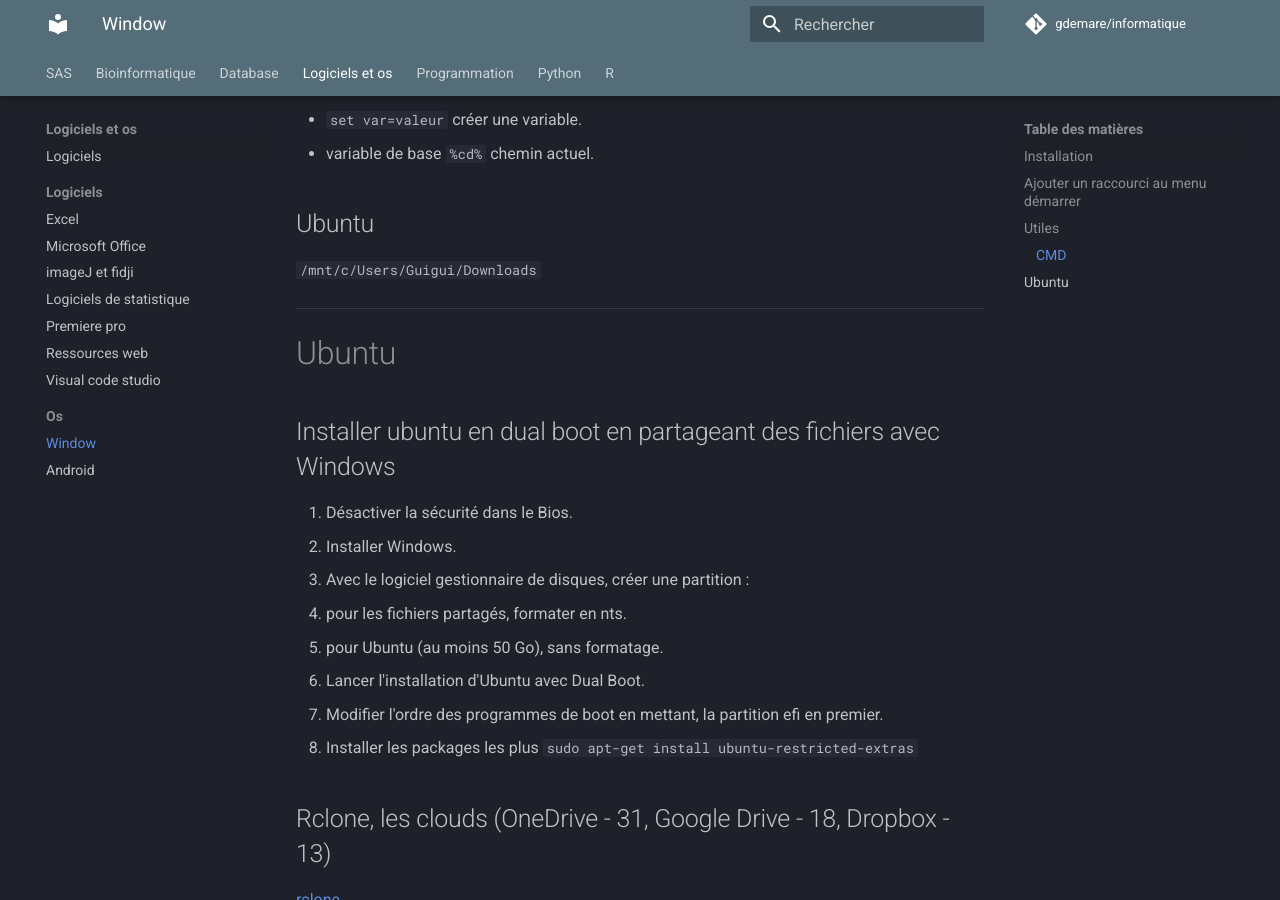
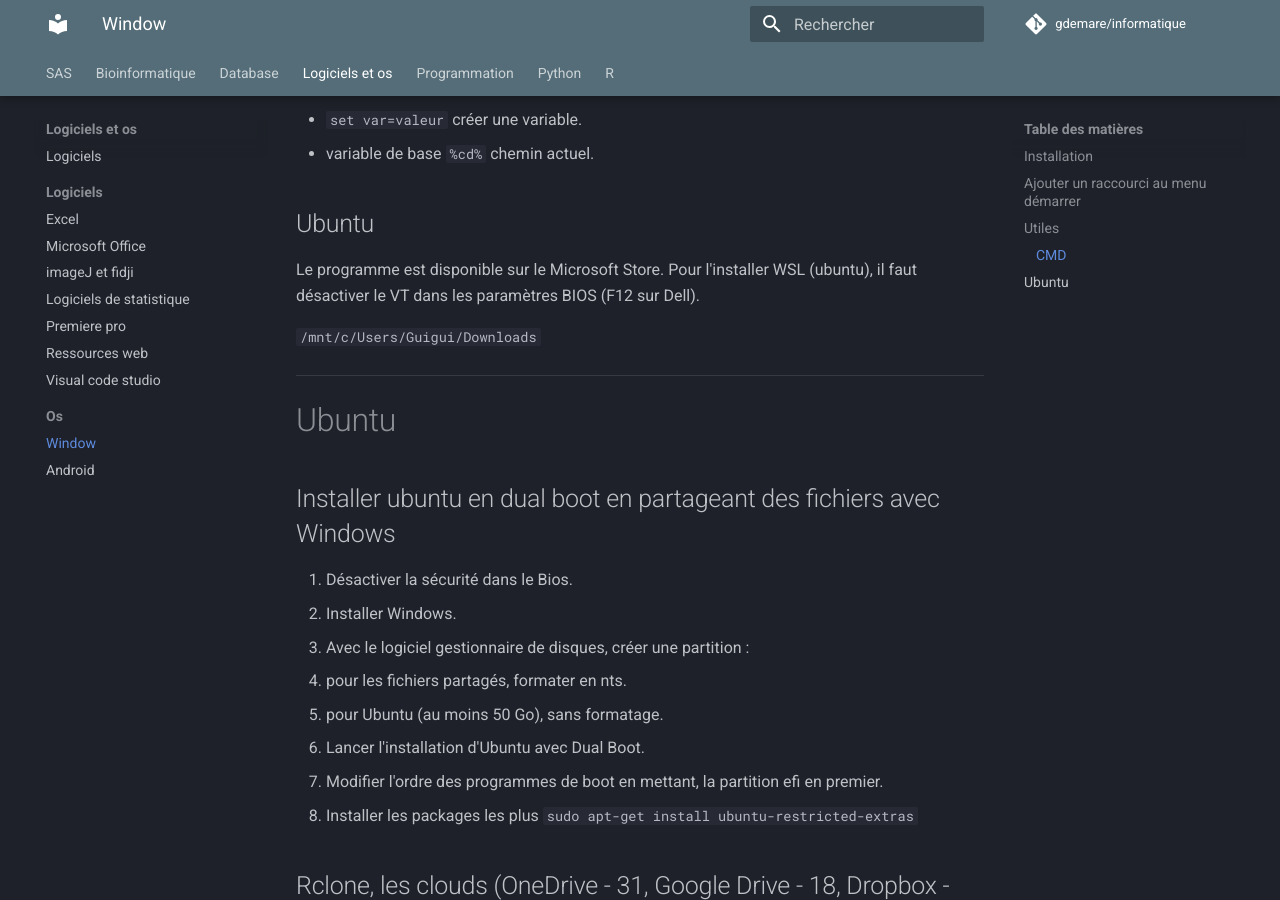
Before and after one commit to gdemare/Informatique, an MkDocs documentation site: the page built from docs/logiciels et os/os/Windows et Ubuntu.md, in a window 1280 px wide and 900 px high, scrolled down 902 px. Built offline with MkDocs 1.6.1 and Material for MkDocs 9.7.7, drawn with Linux system fonts in a browser that asks for light colours; comment, search, counter and statistics services are not loaded.

Commit message:
Update Windows et Ubuntu.md

```diff
--- a/docs/logiciels et os/os/Windows et Ubuntu.md
+++ b/docs/logiciels et os/os/Windows et Ubuntu.md
@@ -27,6 +27,9 @@
 * variable de base `%cd%` chemin actuel.
 
 ## Ubuntu
+
+Le programme est disponible sur le Microsoft Store.
+Pour l'installer WSL (ubuntu), il faut désactiver le VT dans les paramètres BIOS (F12 sur Dell).
 
 `/mnt/c/Users/Guigui/Downloads`
 
```
